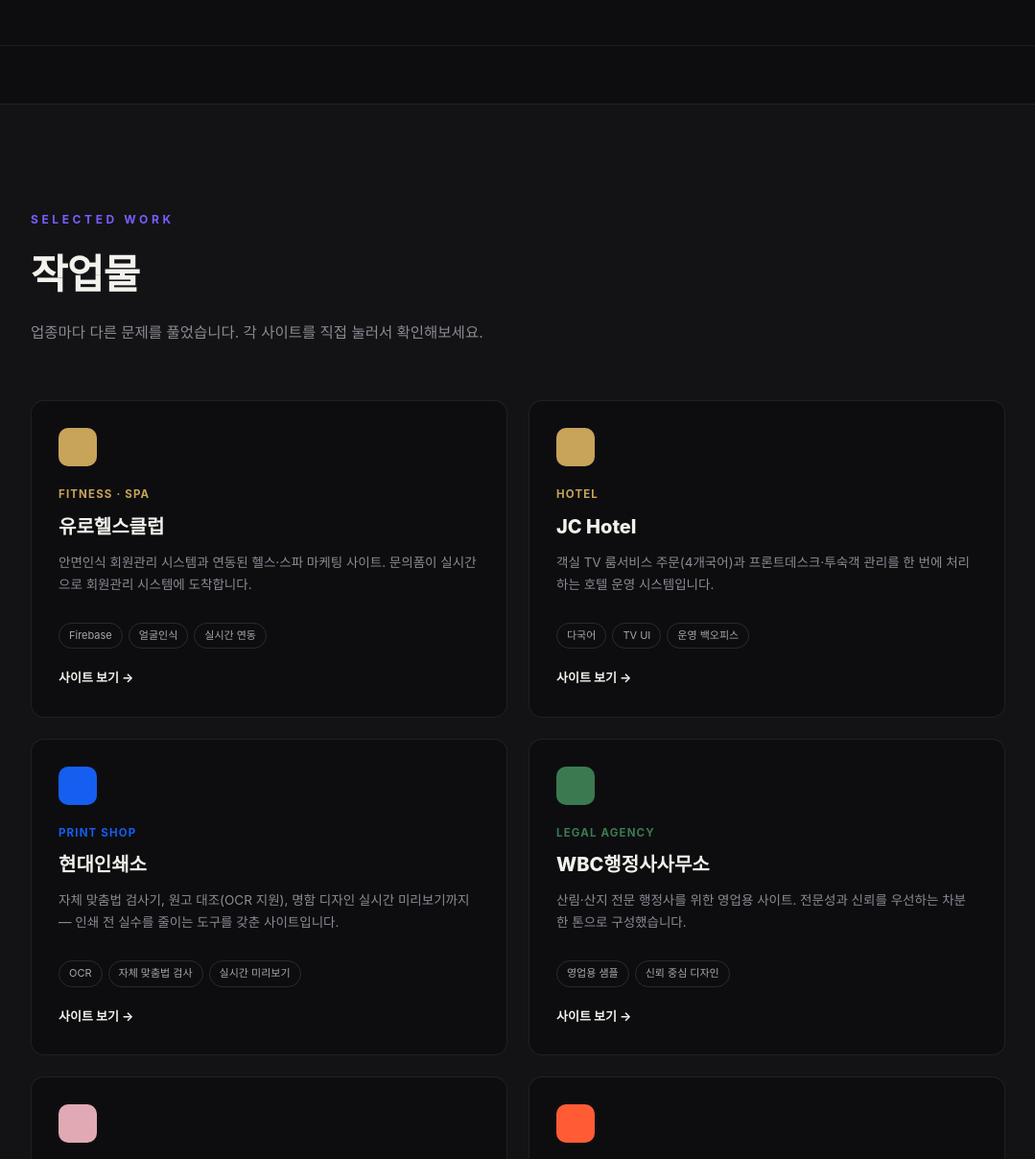
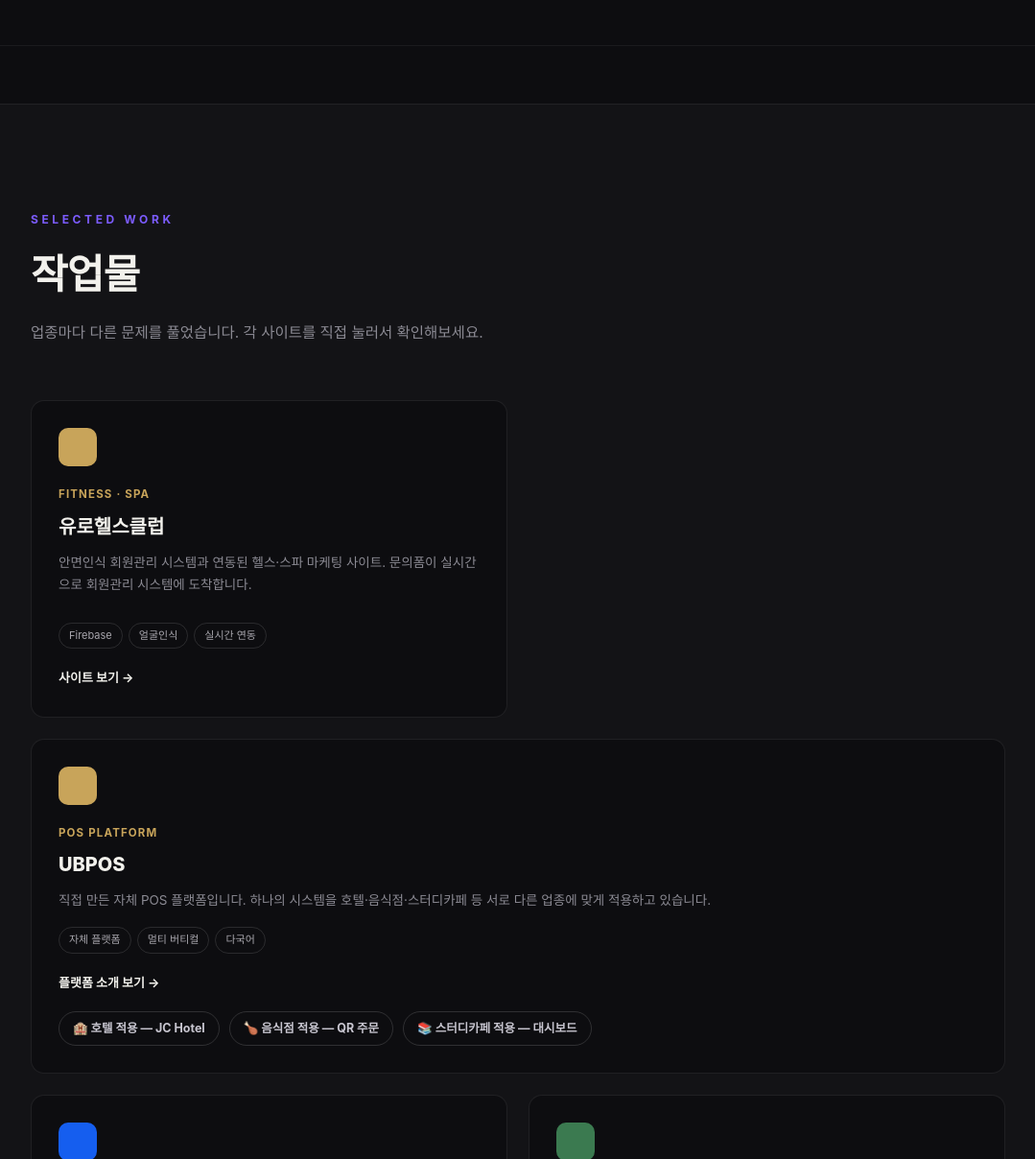
Before and after one commit to yena01093-web/frameshop, a plain HTML site: page index.html in a window 1280 px wide. Shown: the part 692-1900 px from the top of the page at 96% size, without its empty margins (100-1179 px from the left). Drawn offline with Linux system fonts and the light colour scheme; a web font is replaced by a local one.

Commit message:
feat: JC Hotel 개별 카드를 UBPOS 플랫폼 카드로 통합 (호텔/음식점/스터디카페 적용사례 링크 포함)

```diff
--- a/index.html
+++ b/index.html
@@ -60,6 +60,14 @@
   /* ── Portfolio ───────────────────────────────────── */
   #work { background: #131316; border-top: 1px solid rgba(255,255,255,0.06); border-bottom: 1px solid rgba(255,255,255,0.06); }
   .work-grid { display: grid; grid-template-columns: 1fr 1fr; gap: 22px; margin-top: 56px; }
+  .work-card.wide { grid-column: 1 / -1; }
+  .work-card.wide .work-desc { min-height: 0; }
+  .work-sublinks { display: flex; gap: 10px; flex-wrap: wrap; margin-top: 18px; }
+  .work-sublink {
+    font-size: 12.5px; font-weight: 700; color: #C8C6D0; border: 1px solid rgba(255,255,255,0.14);
+    border-radius: 20px; padding: 7px 14px; transition: all 0.15s;
+  }
+  .work-sublink:hover { border-color: var(--wc-accent, #7C5CFF); color: var(--wc-accent, #7C5CFF); }
   .work-card {
     position: relative; background: #0D0D10; border: 1px solid rgba(255,255,255,0.08); border-radius: 14px;
     padding: 28px; overflow: hidden; transition: border-color 0.25s;
@@ -124,8 +132,8 @@
       <a href="#contact" class="btn btn-ghost">문의하기</a>
     </div>
     <div class="hero-stats">
-      <div><b>6</b><span>구축한 사이트</span></div>
-      <div><b>4</b><span>서로 다른 업종</span></div>
+      <div><b>9+</b><span>구축한 사이트·시스템</span></div>
+      <div><b>6</b><span>서로 다른 업종</span></div>
       <div><b>100%</b><span>실사용 중인 사이트</span></div>
     </div>
   </div>
@@ -148,14 +156,19 @@
         <a href="https://euro-health-spa.vercel.app" target="_blank" rel="noopener" class="work-link">사이트 보기 →</a>
       </div>
 
-      <div class="work-card reveal" style="--wc-accent:#C8A45A">
+      <div class="work-card wide reveal" style="--wc-accent:#C8A45A">
         <div class="work-corner tl"></div><div class="work-corner tr"></div><div class="work-corner bl"></div><div class="work-corner br"></div>
         <div class="work-swatch"></div>
-        <div class="work-industry">Hotel</div>
-        <div class="work-name">JC Hotel</div>
-        <div class="work-desc">객실 TV 룸서비스 주문(4개국어)과 프론트데스크·투숙객 관리를 한 번에 처리하는 호텔 운영 시스템입니다.</div>
-        <div class="work-tags"><span class="work-tag">다국어</span><span class="work-tag">TV UI</span><span class="work-tag">운영 백오피스</span></div>
-        <a href="https://ubpos-tv.vercel.app/tv.html" target="_blank" rel="noopener" class="work-link">사이트 보기 →</a>
+        <div class="work-industry">POS Platform</div>
+        <div class="work-name">UBPOS</div>
+        <div class="work-desc">직접 만든 자체 POS 플랫폼입니다. 하나의 시스템을 호텔·음식점·스터디카페 등 서로 다른 업종에 맞게 적용하고 있습니다.</div>
+        <div class="work-tags"><span class="work-tag">자체 플랫폼</span><span class="work-tag">멀티 버티컬</span><span class="work-tag">다국어</span></div>
+        <a href="https://yena01093-web.github.io/scanners/ubpos.html" target="_blank" rel="noopener" class="work-link">플랫폼 소개 보기 →</a>
+        <div class="work-sublinks">
+          <a href="https://ubpos-tv.vercel.app/tv.html" target="_blank" rel="noopener" class="work-sublink">🏨 호텔 적용 — JC Hotel</a>
+          <a href="https://ubpos-food.vercel.app/order/supercrispy-jc/4c9eb3c6-70c6-46f7-9147-c584712d5d6e" target="_blank" rel="noopener" class="work-sublink">🍗 음식점 적용 — QR 주문</a>
+          <a href="https://ubpos-studycafe.vercel.app/studycafe-dashboard.html" target="_blank" rel="noopener" class="work-sublink">📚 스터디카페 적용 — 대시보드</a>
+        </div>
       </div>
 
       <div class="work-card reveal" style="--wc-accent:#155EEF">
```
